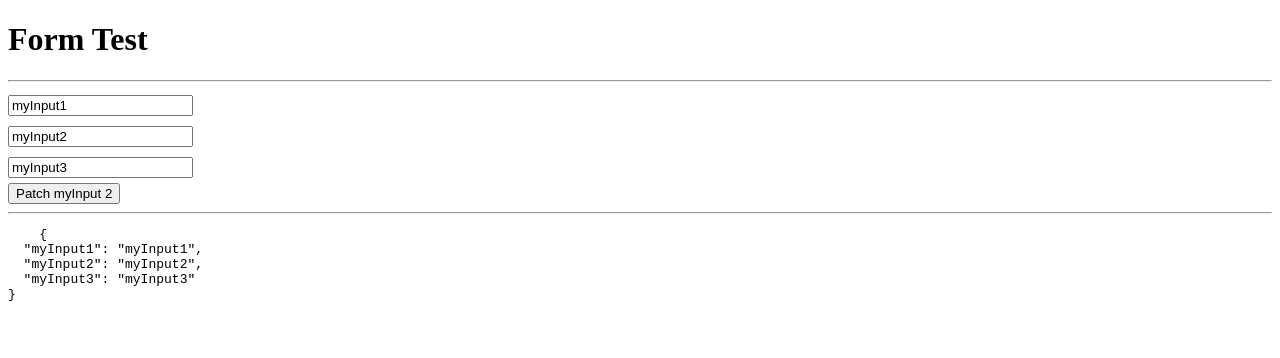
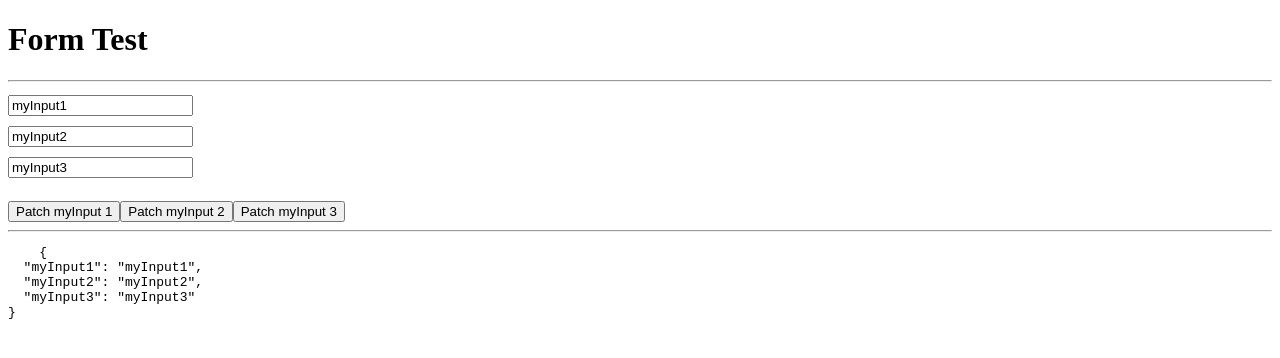
Before and after one commit to frankanneveld/form-in-lib, an Angular app: page / in a window 1280 px wide. Shown: the top 358 px of the page. Built offline with nearby package versions, Linux system fonts and the light colour scheme.

Commit message:
Fix valuePatch

```diff
--- a/projects/main-app/src/app/app.component.html
+++ b/projects/main-app/src/app/app.component.html
@@ -6,7 +6,10 @@
     <lib-custom-input formControlName="myInput3"></lib-custom-input>
 </div>
 
-<button (click)="patchValue()">Patch myInput 2</button>
+<br>
+<button (click)="form.get('myInput1')?.patchValue('Patch myInput 1')">Patch myInput 1</button>
+<button (click)="form.get('myInput2')?.patchValue('Patch myInput 2')">Patch myInput 2</button>
+<button (click)="form.get('myInput3')?.patchValue('Patch myInput 3')">Patch myInput 3</button>
 
 <hr>
 <pre>
--- a/projects/main-app/src/app/app.component.ts
+++ b/projects/main-app/src/app/app.component.ts
@@ -16,12 +16,7 @@ export class AppComponent {
     myInput3:  new FormControl('myInput3')
   })
 
-
-
-  public patchValue(): void {
-    // const control = this.fc2?.nativeElement?.ngControl as FormControl
-    this.form.get('myInput2')?.patchValue('value patched here');
-    // console.log(control);
-    // this.fc2?.nativeElement?.value = 'test'; //.patchValue('test');
+  public patchValue(value: string): void {
+    this.form.get('myInput2')?.patchValue(value);
   }
 }
--- a/projects/ui-components/src/lib/custom-input/custom-input.component.ts
+++ b/projects/ui-components/src/lib/custom-input/custom-input.component.ts
@@ -24,7 +24,7 @@ export class CustomInputComponent implements OnInit {
   }
 
   public writeValue(val: any): void {
-    this.input.patchValue(val);
+    // Deze is niet nodig als er al een value gezet wordt vanuit een ander component.
   }
 
   public registerOnChange(fn: any): void {
```
